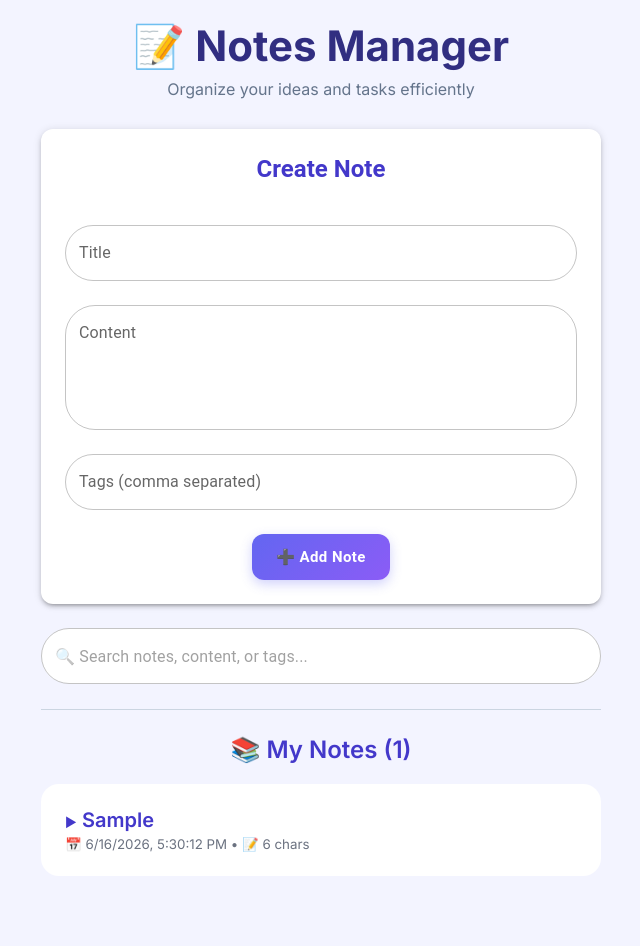
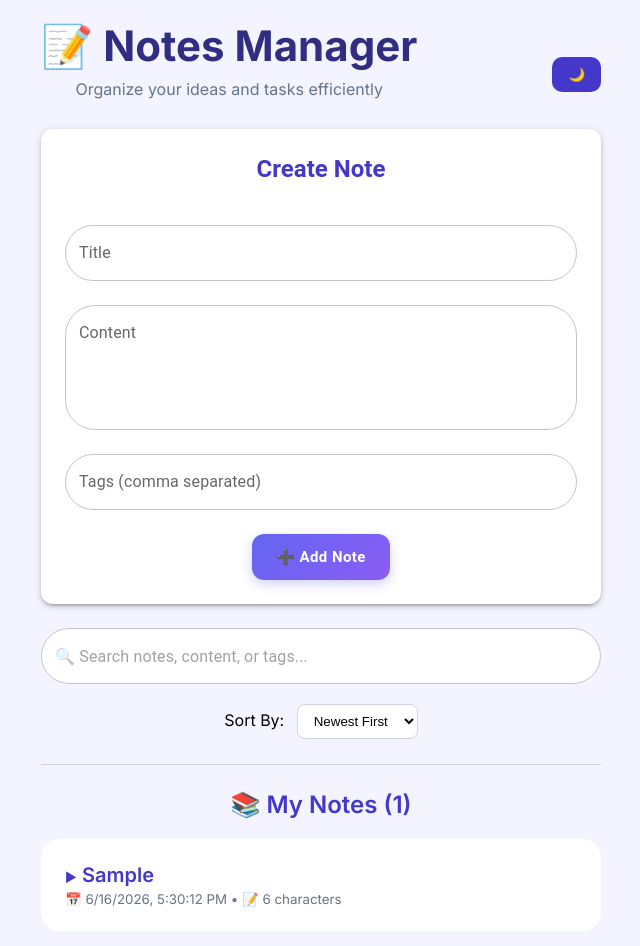
Before and after one commit to Manohari-JV/notes-management-app, a React (Vite) app: page / in a window 1280 px wide. Both pictures are taken after typing "Sample", "Sample", "Sample" into the empty fields and a click on the button "➕ Add Note". Shown: the top 946 px of the page, without its empty margins (319-959 px from the left). Before the commit the page ends 896 px from the top, so only its background shows below. Built offline with nearby package versions, Linux system fonts and the light colour scheme.

Commit message:
Add note pinning, sorting and expandable note view

```diff
--- a/src/App.css
+++ b/src/App.css
@@ -154,3 +154,52 @@ hr {
   cursor: pointer;
   margin-right: 8px;
 }
+
+.theme-btn {
+  background: #4338ca;
+  color: white;
+  padding: 10px 16px;
+  border-radius: 10px;
+  border: none;
+  cursor: pointer;
+}
+
+.dark-mode {
+  background: #111827;
+  color: white;
+  border-radius: 20px;
+  padding: 20px;
+}
+
+.dark-mode h1,
+.dark-mode h2,
+.dark-mode h3 {
+  color: #f9fafb;
+}
+
+.dark-mode .subtitle,
+.dark-mode small {
+  color: #d1d5db;
+}
+
+.dark-mode .note-card {
+  background: #1f2937;
+  color: white;
+}
+
+.dark-mode .note-content {
+  color: #e5e7eb;
+}
+
+.dark-mode .tag {
+  background: #374151;
+  color: #c4b5fd;
+}
+
+select {
+  padding: 8px 12px;
+  border-radius: 8px;
+  border: 1px solid #d1d5db;
+  background: white;
+  margin-left: 8px;
+}
--- a/src/App.tsx
+++ b/src/App.tsx
@@ -12,6 +12,9 @@ function App() {
   const [editingNote, setEditingNote] = useState<Note | null>(null);
   const [selectedNote, setSelectedNote] =
   useState<string | null>(null);
+  const [darkMode, setDarkMode] = useState(false);
+  const [sortBy, setSortBy] =
+  useState("newest");
 
   useEffect(() => {
     setNotes(getNotes());
@@ -79,7 +82,7 @@ const toggleNote = (id: string) => {
     selectedNote === id ? null : id
   );
 };
-  const filteredNotes = notes
+  const filteredNotes = [...notes]
   .filter((note) => {
     const search = searchTag.toLowerCase();
 
@@ -91,23 +94,64 @@ const toggleNote = (id: string) => {
       )
     );
   })
-  .sort(
-    (a, b) =>
-      Number(b.pinned) - Number(a.pinned)
+  .sort((a, b) => {
+    switch (sortBy) {
+      case "oldest":
+        return (
+          new Date(a.createdAt).getTime() -
+          new Date(b.createdAt).getTime()
         );
+
+      case "az":
+        return a.title.localeCompare(b.title);
+
+      case "za":
+        return b.title.localeCompare(a.title);
+
+      case "pinned":
+        return Number(b.pinned) - Number(a.pinned);
+
+      default:
+        return (
+          new Date(b.createdAt).getTime() -
+          new Date(a.createdAt).getTime()
+        );
+    }
+  });
 
   return (
     <div
+  className={darkMode ? "dark-mode" : ""}
   style={{
     maxWidth: "600px",
     margin: "0 auto",
     padding: "20px",
   }}
 >
+<div
+  style={{
+    display: "flex",
+    justifyContent: "space-between",
+    alignItems: "center",
+  }}
+>
+  <div>
     <h1>📝 Notes Manager</h1>
+
     <p className="subtitle">
       Organize your ideas and tasks efficiently
     </p>
+  </div>
+
+  <button
+    className="theme-btn"
+    onClick={() =>
+      setDarkMode(!darkMode)
+    }
+  >
+    {darkMode ? "☀️" : "🌙"}
+  </button>
+</div>
       <NoteForm
   onAddNote={addNote}
   editingNote={editingNote}
@@ -117,6 +161,43 @@ const toggleNote = (id: string) => {
   searchTag={searchTag}
   setSearchTag={setSearchTag}
 />
+
+<div
+  style={{
+    marginTop: "15px",
+    marginBottom: "15px",
+    textAlign: "center",
+  }}
+>
+  <label>Sort By: </label>
+
+  <select
+    value={sortBy}
+    onChange={(e) =>
+      setSortBy(e.target.value)
+    }
+  >
+    <option value="newest">
+      Newest First
+    </option>
+
+    <option value="oldest">
+      Oldest First
+    </option>
+
+    <option value="az">
+      A - Z
+    </option>
+
+    <option value="za">
+      Z - A
+    </option>
+
+    <option value="pinned">
+      Pinned First
+    </option>
+  </select>
+</div>
 
 <hr />
 
@@ -182,7 +263,7 @@ const toggleNote = (id: string) => {
     marginTop: "4px",
   }}
 >
-  📅 {note.createdAt} • 📝 {note.content.length} chars
+  📅 {note.createdAt} • 📝 {note.content.length} characters
 </small>
 
     {selectedNote === note.id && (
```
Lines whose indentation alone changed are shown as unchanged.
